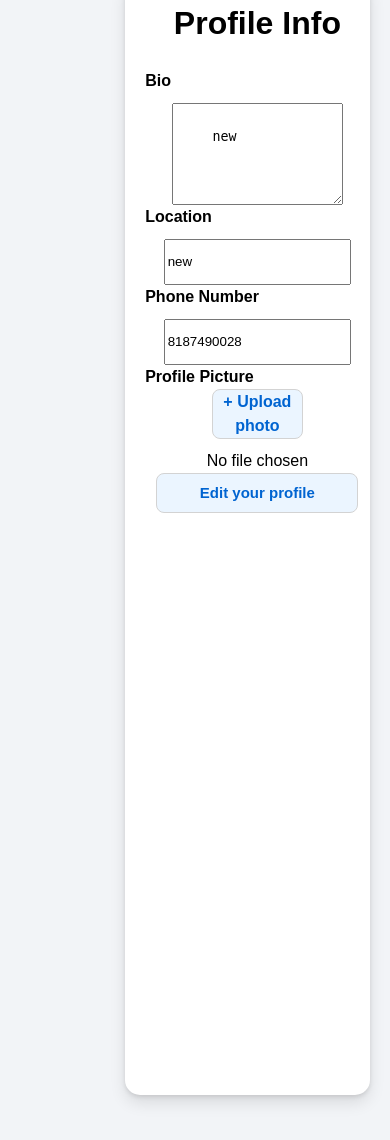
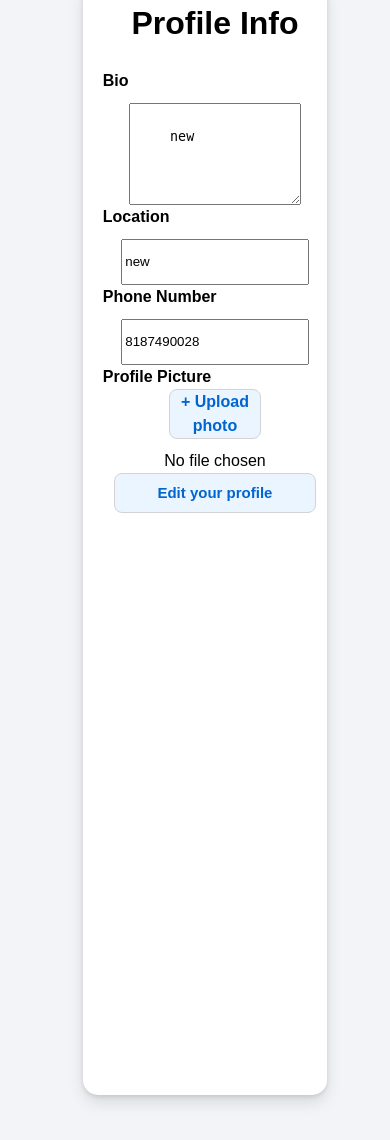
Before and after one commit to lyepez-glitch/MessagingApp_Deploy, a Django app: page /profile in a window 390 px wide. Run offline with Django 5.2, Linux system fonts and the light colour scheme; a user stored in the database is signed in; data comes from the database, SQL or seed files in the repository.

Commit message:
1024px styles

```diff
--- a/mysite/messaging/static/css/styles.css
+++ b/mysite/messaging/static/css/styles.css
@@ -1706,7 +1706,10 @@
             #actualForm {
                 height: 160vh;
                 width: 60%;
-                margin-left: 30px;
+                /* margin-left: 30px; */
+                margin-left: 0;
+                position: absolute;
+                left: 10%;
             }
             #actualForm textarea {
                 padding-top: 25px;
```
Also changed, not shown: 1 other file.
